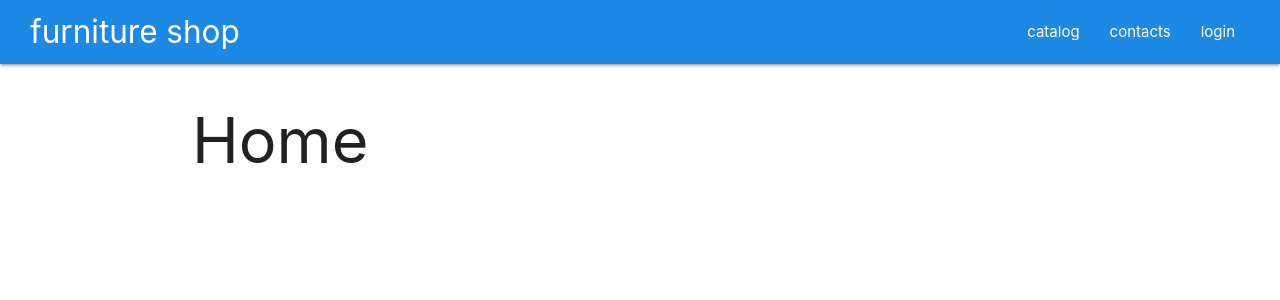
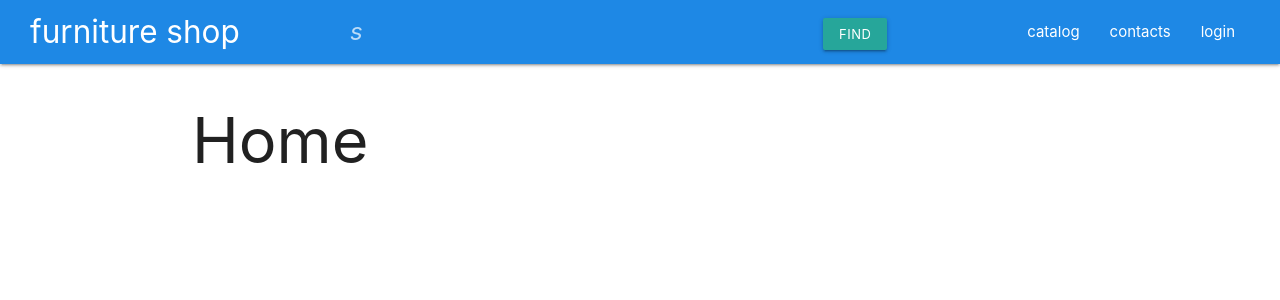
Before and after one commit to mykytapilec/furniture-shop-front, a React (Create React App) app: page /home in a window 1280 px wide. Shown: the top 300 px of the page. Built offline with nearby package versions, Linux system fonts and the light colour scheme.

Commit message:
addition of search bar

```diff
--- a/src/components/navbar/Navbar.tsx
+++ b/src/components/navbar/Navbar.tsx
@@ -1,12 +1,12 @@
 import { useCallback, useEffect } from 'react';
 import { NavLink } from 'react-router-dom';
 import {useDispatch, useSelector} from 'react-redux';
-
+import { SearchBar } from '../../modules/searchField/SearchBar';
 import { clearMessage, enter, logout } from '../../modules/authorization/store/actions';
 import { useMessage } from '../../hooks/message.hook';
 
 import './navbar.css';
-import { SearchBar } from '../../modules/searchField/SearchBar';
+
 
 interface Props {
     isAuthenticated: boolean
@@ -52,6 +52,7 @@ const Navbar: React.FC<Props> = ({isAuthenticated}) => {
               <div className="nav-wrapper blue darken-1">
                 {/* <div className="nav-wrapper blue darken-1" style={{ padding: '0 2rem'}}> */}
                 <span className="brand-logo"><NavLink to="/home">furniture shop</NavLink></span>
+                <SearchBar />
                 <ul id="nav-mobile" className="right hide-on-med-and-down">
                     <li><NavLink to="/catalog">catalog</NavLink></li>
                     <li><NavLink to="/contacts">contacts</NavLink></li>
```
